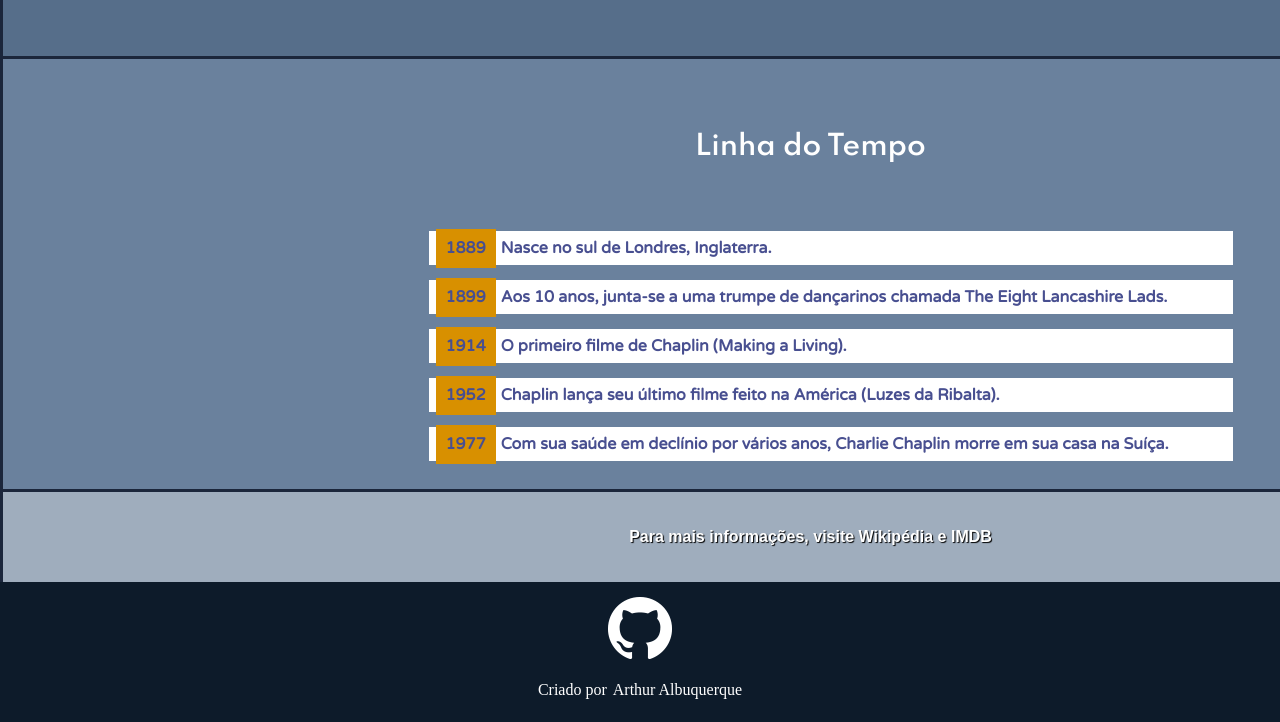
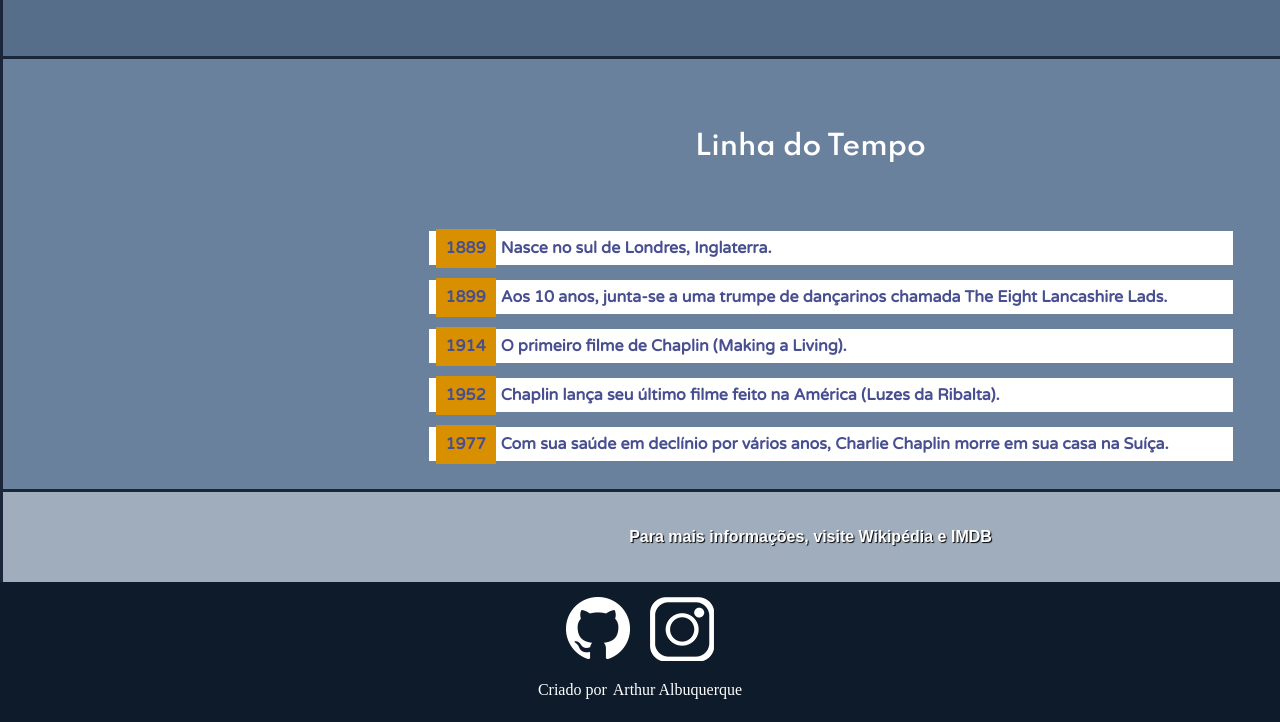
Before and after one commit to arthuralbuquerquem/charlie-chaplin-tribute, a plain HTML site: page index.html in a window 1280 px wide. Shown: the part 1492-2214 px from the top of the page. Drawn offline with nearby package versions, Linux system fonts and the light colour scheme.

Commit message:
instagram logo add
logo

```diff
--- a/assets/css/style.css
+++ b/assets/css/style.css
@@ -234,6 +234,11 @@ nav a:hover {
     color: #FFF;
 }
 
+.icon a {
+    padding-left: 10px;
+    padding-right: 10px;
+}
+
 .ftext {
     display: flex;
     justify-content: center;
--- a/index.html
+++ b/index.html
@@ -117,7 +117,8 @@
     <footer class="footer">
         <div class="bfooter">
             <div class="icon">
-                <a href="https://github.com/arthuralbuquerquem" target="_blank"><img src="assets/images/github.png" alt=""></a>
+                <a href="https://github.com/arthuralbuquerquem" target="_blank"><img src="assets/images/github.png" alt="" ></a>
+                <a href="https://www.instagram.com/arthurr.dev/" target="_blank"><img src="assets/images/instagram.png" alt=""></a>
             </div>
             <div class="ftext">
                 Criado por <a href="https://github.com/arthuralbuquerquem" target="_blank">Arthur Albuquerque</a>
```
